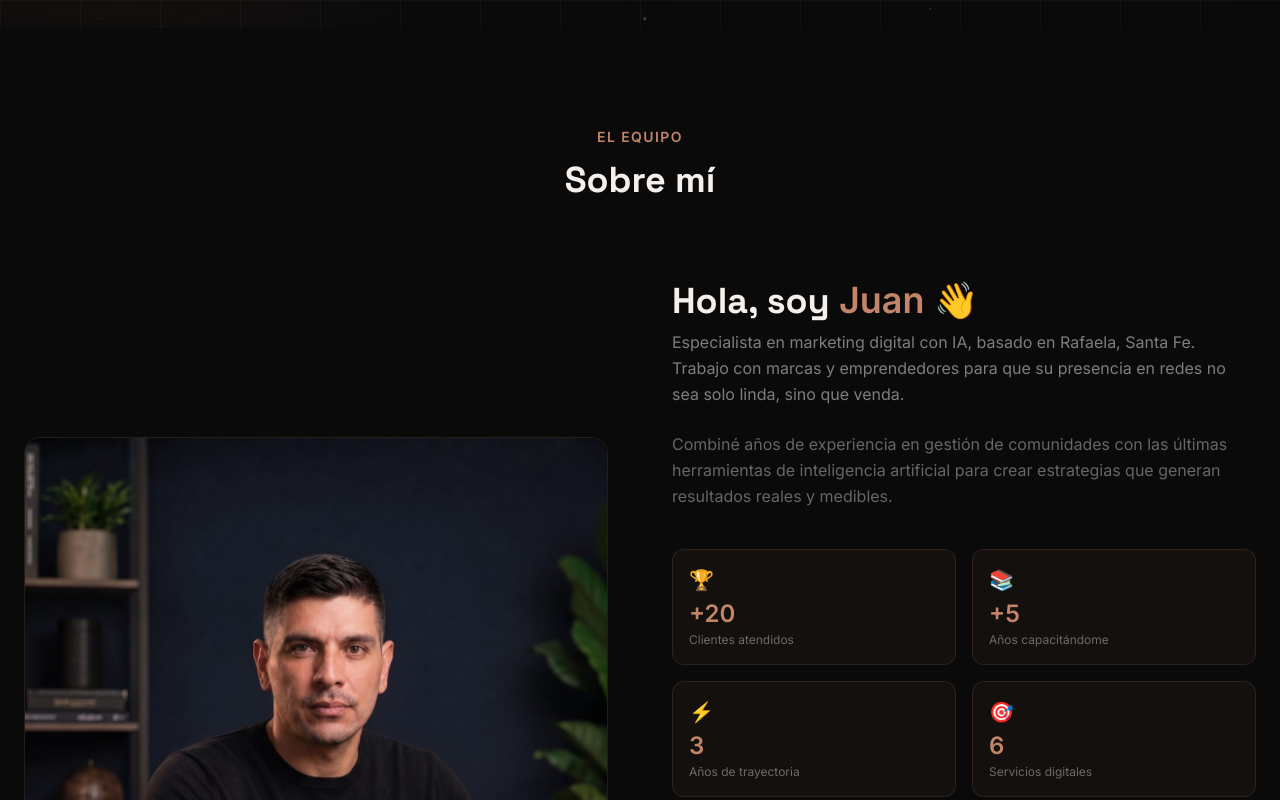
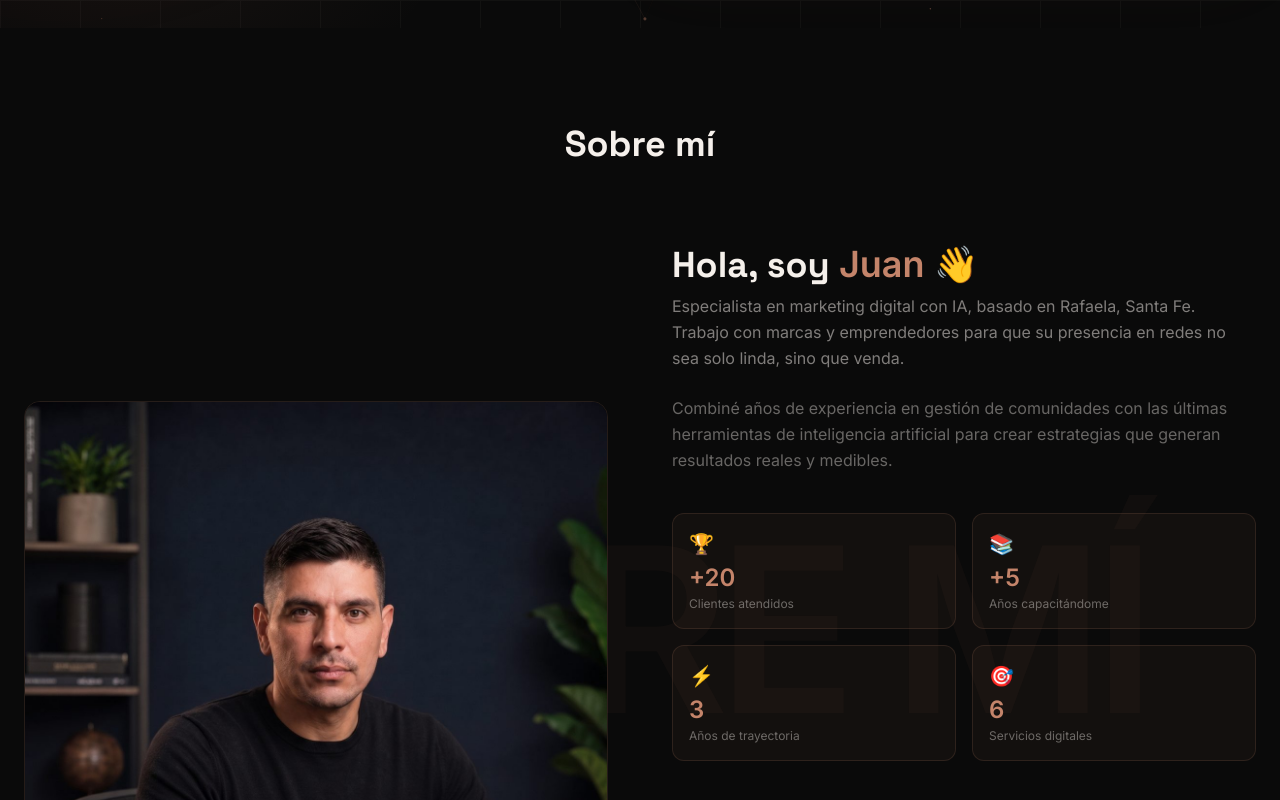
Before and after one commit to Rolebyte/juanoconecta, a React (Vite) app: page / in a window 1280 px wide. Shown: the part 800-1600 px from the top of the page. Built offline with nearby package versions, Linux system fonts and the light colour scheme.

Commit message:
Remove 'El equipo' label, add large transparent SOBRE MI background text

```diff
--- a/src/components/SobreMi.jsx
+++ b/src/components/SobreMi.jsx
@@ -99,6 +99,19 @@ export default function SobreMi() {
       {/* Orbe de fondo */}
       <div className="absolute left-0 top-1/2 -translate-y-1/2 w-[600px] h-[600px] rounded-full bg-acento/4 blur-[150px] pointer-events-none" />
 
+      {/* Rótulo de fondo */}
+      <div
+        className="absolute inset-0 flex items-center justify-center pointer-events-none select-none overflow-hidden"
+        aria-hidden="true"
+      >
+        <span
+          className="text-[18vw] font-black uppercase tracking-tighter leading-none"
+          style={{ color: 'rgba(196,132,106,0.04)' }}
+        >
+          SOBRE MÍ
+        </span>
+      </div>
+
       <div className="max-w-7xl mx-auto relative">
 
         {/* Header */}
@@ -109,8 +122,7 @@ export default function SobreMi() {
           transition={{ duration: 0.6 }}
           className="text-center mb-20"
         >
-          <span className="text-acento text-sm font-semibold tracking-widest uppercase">El equipo</span>
-          <h2 className="text-3xl md:text-4xl font-bold text-crema mt-3">Sobre mí</h2>
+          <h2 className="text-3xl md:text-4xl font-bold text-crema">Sobre mí</h2>
         </motion.div>
 
         <div className="grid grid-cols-1 lg:grid-cols-2 gap-16 items-center">
```
